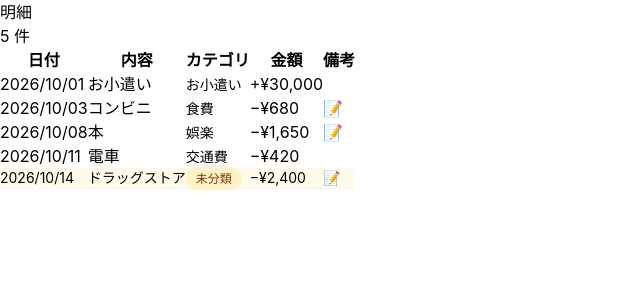
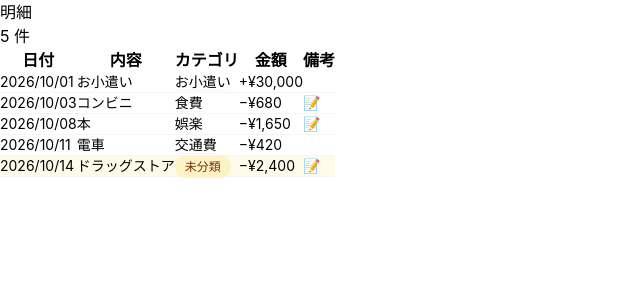
Before and after one commit to spin-dd/kawanaka-react-tutorial, a React (Vite) app: page / in a window 1280 px wide. Shown: the top 300 px of the page, without its empty margins (0-640 px from the left). Built offline with nearby package versions, Linux system fonts and the light colour scheme.

Commit message:
全行にクラス要素を適用されるよう修正

```diff
--- a/src/components/EntryRow.tsx
+++ b/src/components/EntryRow.tsx
@@ -3,7 +3,7 @@ import type { Entry } from '../types/entry'
 function EntryRow({ entry }: { entry: Entry }) {
   const isUncategorized = entry.category === "未分類"
   return (
-    <tr className={isUncategorized ? "border-b border-neutral-100 text-sm bg-amber-50" : ""}>
+    <tr className={isUncategorized ? "border-b border-neutral-100 text-sm bg-amber-50" : "border-b border-neutral-100 text-sm"}>
       <td>{entry.date.replaceAll("-", "/")}</td>
       <td>{entry.title}</td>
       <td><span className={isUncategorized ? "rounded-full px-2.5 py-1 text-xs font-medium bg-amber-100 text-amber-900" : "border-b border-neutral-100 text-sm"}>{entry.category}</span></td>
```
